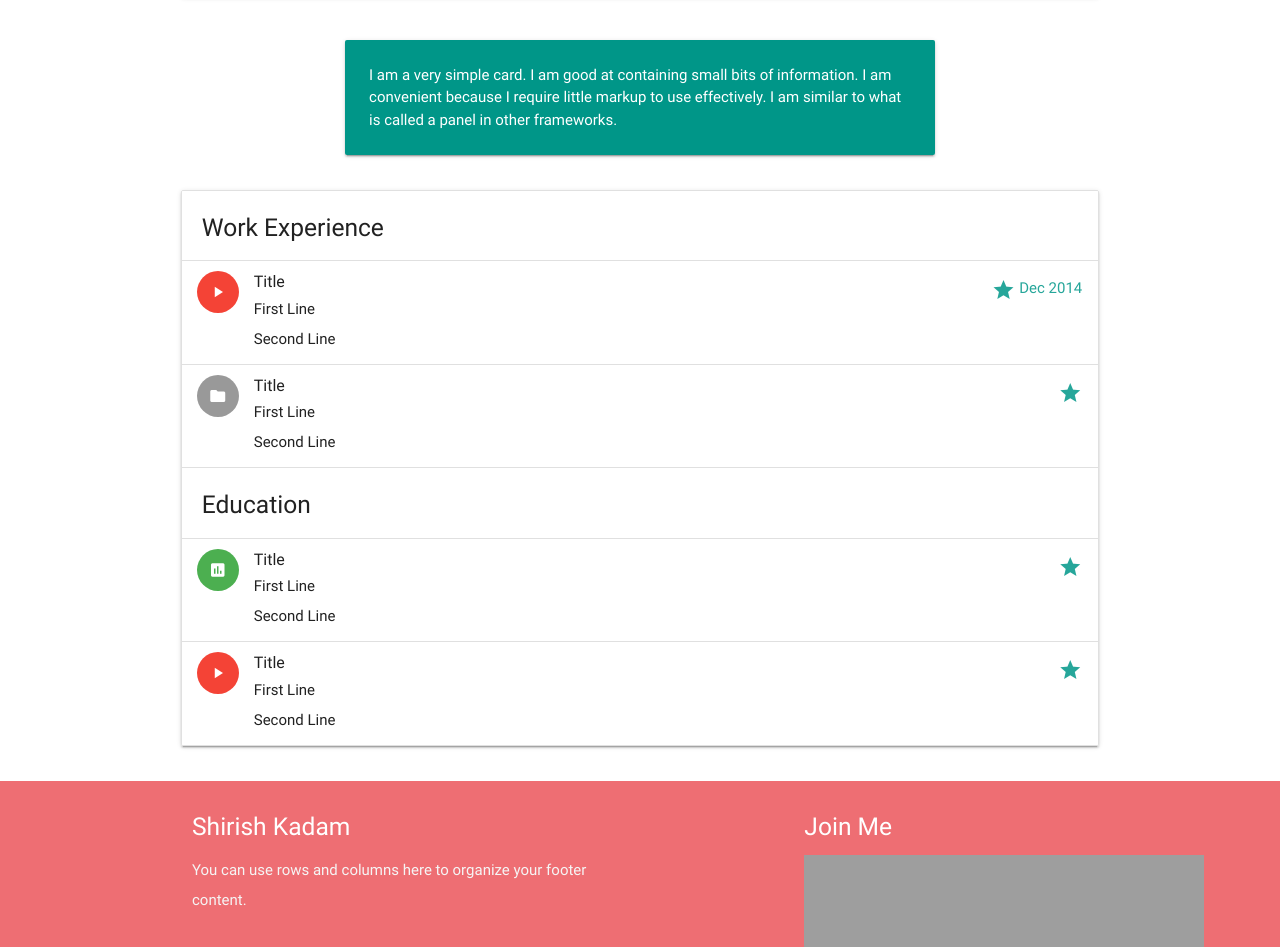
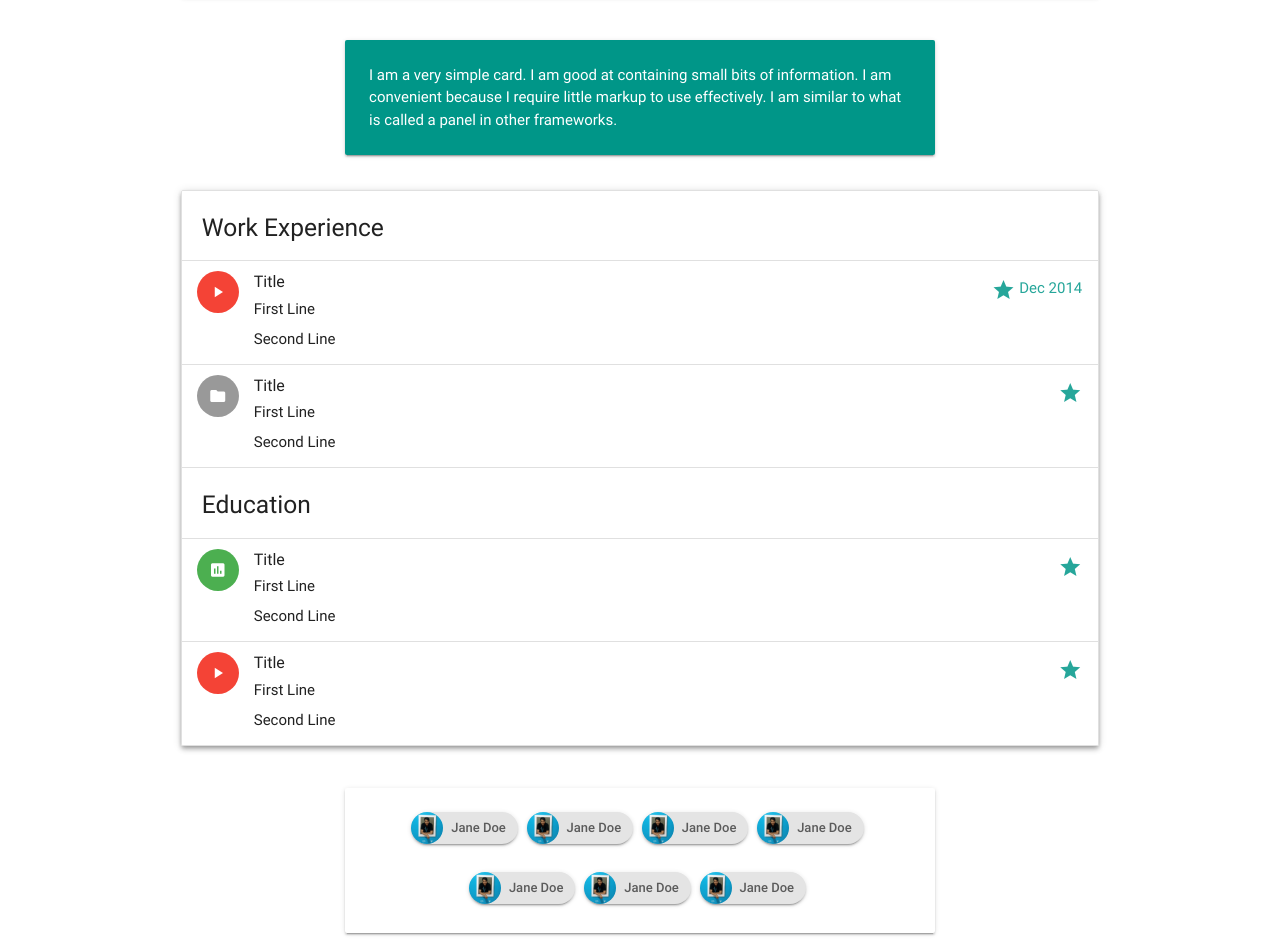
Before and after one commit to 5hirish/django_5hirish, a Django app: page /me/ in a window 1280 px wide. Shown: the part 1325-2272 px from the top of the page. Run offline with Django 3.2, Linux system fonts and the light colour scheme; some libraries are stand-ins or nearby versions; grey boxes are pictures that could not be loaded.

Commit message:
added Skills card with chips

```diff
--- a/me/templates/resume.html
+++ b/me/templates/resume.html
@@ -53,7 +53,7 @@
 
 
 <div class="row">
-    <ul class="collection with-header z-depth-1">
+    <ul class="collection with-header z-depth-2">
 
         <li class="collection-header"><h5>Work Experience</h5></li>
 
@@ -97,5 +97,24 @@
     </ul>
 </div>
 
+<div class="row">
+    <div class="col s2"></div>
+    <div class="col s8">
+        <div class="card-panel center-align">
+            <div class="chip hoverable z-depth-1"><img src="{% get_static_prefix %}img/5hirish_profile.jpg" alt="Contact Person">Jane Doe</div>
+            <div class="chip hoverable z-depth-1"><img src="{% get_static_prefix %}img/5hirish_profile.jpg" alt="Contact Person">Jane Doe</div>
+            <div class="chip hoverable z-depth-1"><img src="{% get_static_prefix %}img/5hirish_profile.jpg" alt="Contact Person">Jane Doe</div>
+            <div class="chip hoverable z-depth-1"><img src="{% get_static_prefix %}img/5hirish_profile.jpg" alt="Contact Person">Jane Doe</div><br><br>
+            <div class="chip hoverable z-depth-1"><img src="{% get_static_prefix %}img/5hirish_profile.jpg" alt="Contact Person">Jane Doe</div>
+            <div class="chip hoverable z-depth-1"><img src="{% get_static_prefix %}img/5hirish_profile.jpg" alt="Contact Person">Jane Doe</div>
+            <div class="chip hoverable z-depth-1"><img src="{% get_static_prefix %}img/5hirish_profile.jpg" alt="Contact Person">Jane Doe</div>
+        </div>
+    </div>
+    <div class="col s2"></div>
+</div>
+
+<div class="row">
+
+</div>
 
 {% endblock %}
```
